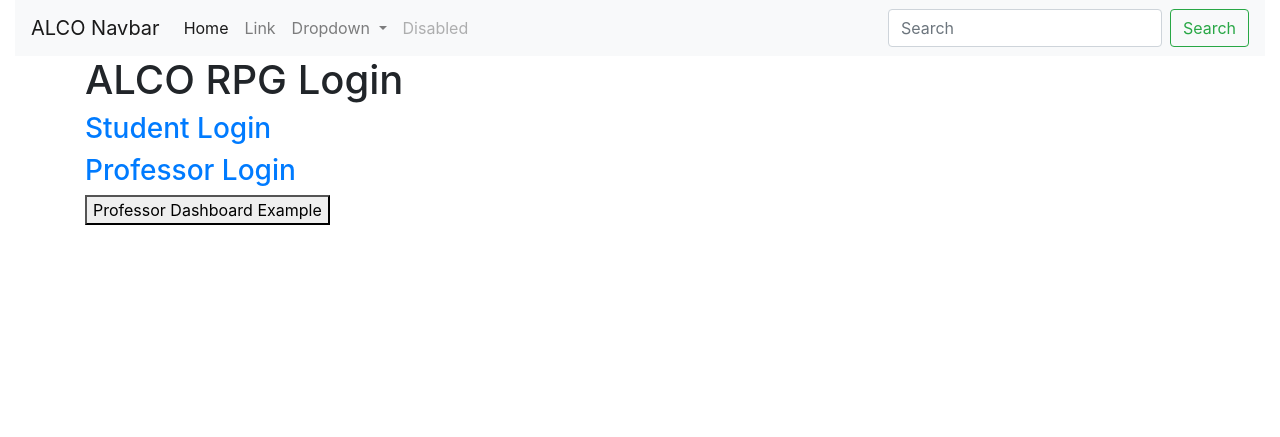
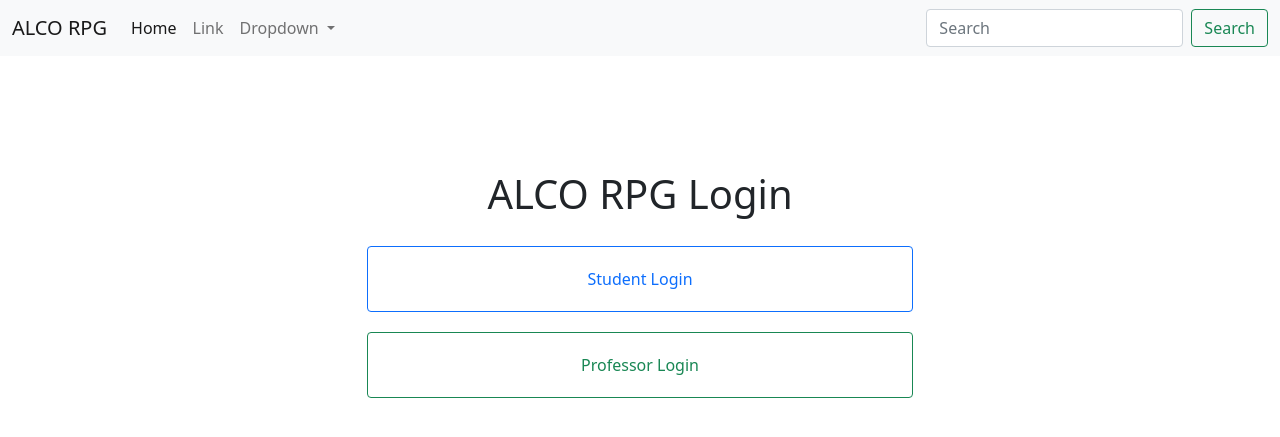
Before and after one commit to brendanyoon/ALCO, a Django app: page / in a window 1280 px wide. Shown: the top 437 px of the page. Run offline with Django 4.2, Linux system fonts and the light colour scheme.

Commit message:
Created dropdowns for student and professor logins, created username and password inputs for student and professor, connected the submit button under the Professor login to Professor Dashboard

```diff
--- a/app/static/app/styles.css
+++ b/app/static/app/styles.css
@@ -35,3 +35,14 @@
   cursor: pointer;
   width: 100%;
 }
+
+#loginPage {
+  text-align: center;
+  padding-top: 10%;
+}
+
+#loginPage .btn {
+  padding-top: 20px;
+  padding-bottom: 20px;
+  margin-top: 20px;
+}
--- a/app/templates/app/base.html
+++ b/app/templates/app/base.html
@@ -8,71 +8,65 @@
     <meta name="viewport" content="width=device-width, initial-scale=1, shrink-to-fit=no">
 
     <!-- Bootstrap CSS -->
-    <link rel="stylesheet" href="https://cdn.jsdelivr.net/npm/bootstrap@4.1.3/dist/css/bootstrap.min.css"
-        integrity="sha384-MCw98/SFnGE8fJT3GXwEOngsV7Zt27NXFoaoApmYm81iuXoPkFOJwJ8ERdknLPMO" crossorigin="anonymous">
+    <link href="https://cdn.jsdelivr.net/npm/bootstrap@5.1.3/dist/css/bootstrap.min.css" rel="stylesheet"
+        integrity="sha384-1BmE4kWBq78iYhFldvKuhfTAU6auU8tT94WrHftjDbrCEXSU1oBoqyl2QvZ6jIW3" crossorigin="anonymous">
 
     <!-- Add additional CSS in static file -->
     {% load static %}
     <link rel="stylesheet" href="{% static 'css/styles.css' %}">
     <link rel="stylesheet" type="text/css" href="{% static 'app/styles.css' %}">
+
 </head>
 
 <body>
-    <div class="container-fluid">
-        <nav class="navbar navbar-expand-lg navbar-light bg-light">
-            <a class="navbar-brand" href="#">ALCO Navbar</a>
-            <button class="navbar-toggler" type="button" data-toggle="collapse" data-target="#navbarSupportedContent"
-                aria-controls="navbarSupportedContent" aria-expanded="false" aria-label="Toggle navigation">
+    <nav class="navbar navbar-expand-lg navbar-light bg-light">
+        <div class="container-fluid">
+            <a class="navbar-brand" href="#">ALCO RPG</a>
+            <button class="navbar-toggler" type="button" data-bs-toggle="collapse"
+                data-bs-target="#navbarSupportedContent" aria-controls="navbarSupportedContent" aria-expanded="false"
+                aria-label="Toggle navigation">
                 <span class="navbar-toggler-icon"></span>
             </button>
-
             <div class="collapse navbar-collapse" id="navbarSupportedContent">
-                <ul class="navbar-nav mr-auto">
-                    <li class="nav-item active">
-                        <a class="nav-link" href="#">Home<span class="sr-only">(current)</span></a>
+                <ul class="navbar-nav me-auto mb-2 mb-lg-0">
+                    <li class="nav-item">
+                        <a class="nav-link active" aria-current="page" href="#">Home</a>
                     </li>
                     <li class="nav-item">
                         <a class="nav-link" href="#">Link</a>
                     </li>
                     <li class="nav-item dropdown">
                         <a class="nav-link dropdown-toggle" href="#" id="navbarDropdown" role="button"
-                            data-toggle="dropdown" aria-haspopup="true" aria-expanded="false">
+                            data-bs-toggle="dropdown" aria-expanded="false">
                             Dropdown
                         </a>
-                        <div class="dropdown-menu" aria-labelledby="navbarDropdown">
-                            <a class="dropdown-item" href="#">Action</a>
-                            <a class="dropdown-item" href="#">Another action</a>
-                            <div class="dropdown-divider"></div>
-                            <a class="dropdown-item" href="#">Something else here</a>
-                        </div>
-                    </li>
-                    <li class="nav-item">
-                        <a class="nav-link disabled" href="#">Disabled</a>
+                        <ul class="dropdown-menu" aria-labelledby="navbarDropdown">
+                            <li><a class="dropdown-item" href="#">Action</a></li>
+                            <li><a class="dropdown-item" href="#">Another action</a></li>
+                            <li>
+                                <hr class="dropdown-divider">
+                            </li>
+                            <li><a class="dropdown-item" href="#">Something else here</a></li>
+                        </ul>
                     </li>
                 </ul>
-                <form class="form-inline my-2 my-lg-0">
-                    <input class="form-control mr-sm-2" type="search" placeholder="Search" aria-label="Search">
-                    <button class="btn btn-outline-success my-2 my-sm-0" type="submit">Search</button>
+                <form class="d-flex">
+                    <input class="form-control me-2" type="search" placeholder="Search" aria-label="Search">
+                    <button class="btn btn-outline-success" type="submit">Search</button>
                 </form>
             </div>
-        </nav>
-        <div class="container">
-            {% block content %}
-            {% endblock %}
         </div>
+    </nav>
+    <div class="container-fluid">
+        {% block content %}
+        {% endblock %}
     </div>
+
     <!-- Optional JavaScript -->
-    <!-- jQuery first, then Popper.js, then Bootstrap JS -->
-    <script src="https://code.jquery.com/jquery-3.3.1.slim.min.js"
-        integrity="sha384-q8i/X+965DzO0rT7abK41JStQIAqVgRVzpbzo5smXKp4YfRvH+8abtTE1Pi6jizo"
-        crossorigin="anonymous"></script>
-    <script src="https://cdn.jsdelivr.net/npm/popper.js@1.14.3/dist/umd/popper.min.js"
-        integrity="sha384-ZMP7rVo3mIykV+2+9J3UJ46jBk0WLaUAdn689aCwoqbBJiSnjAK/l8WvCWPIPm49"
-        crossorigin="anonymous"></script>
-    <script src="https://cdn.jsdelivr.net/npm/bootstrap@4.1.3/dist/js/bootstrap.min.js"
-        integrity="sha384-ChfqqxuZUCnJSK3+MXmPNIyE6ZbWh2IMqE241rYiqJxyMiZ6OW/JmZQ5stwEULTy"
+    <script src="https://cdn.jsdelivr.net/npm/bootstrap@5.1.3/dist/js/bootstrap.bundle.min.js"
+        integrity="sha384-ka7Sk0Gln4gmtz2MlQnikT1wXgYsOg+OMhuP+IlRH9sENBO0LRn5q+8nbTov4+1p"
         crossorigin="anonymous"></script>
 </body>
-</body>
+
 
 </html>
--- a/app/templates/app/home.html
+++ b/app/templates/app/home.html
@@ -1,7 +1,74 @@
 {% extends "app/base.html" %}
 {% block content %}
-    <h1>ALCO RPG Login</h1>
-    <h3><a href="">Student Login</a></h3>
-    <h3><a href="">Professor Login</a></h3>
-    <button onclick="location.href = './prof-dashboard'">Professor Dashboard Example</button>
+<div class="container">
+    <div class="row">
+        <div class="col">
+        </div>
+        <div class="col-6" id="loginPage">
+            <h1>ALCO RPG Login</h1>
+            <div class="d-grid gap-2">
+                <a class="btn btn-outline-primary" data-bs-toggle="collapse" href="#collapseStudentLogin" role="button"
+                    aria-expanded="false" aria-controls="collapseExample">
+                    Student Login
+                </a>
+            </div>
+            <div class="collapse" id="collapseStudentLogin">
+                <div class="card card-body">
+                    <form>
+                        <div class="row mb-3">
+                            <label for="colFormLabel" class="col-sm-2 col-form-label">Username</label>
+                            <div class="col-sm-10">
+                                <input type="student-username" class="form-control" id="student_username"
+                                    placeholder="KingJules">
+                            </div>
+                        </div>
+                        <div class="row mb-3">
+                            <label for="colFormLabel" class="col-sm-2 col-form-label">Password</label>
+                            <div class="col-sm-10">
+                                <input type="student-password" class="form-control" id="student_password"
+                                    placeholder="secretPassword">
+                            </div>
+                        </div>
+                        <div class="d-grid gap-2 d-md-flex justify-content-md-end">
+                            <button class="btn btn-primary" type="button">Submit</button>
+                        </div>
+                    </form>
+                </div>
+            </div>
+            <div class="d-grid" gap-2>
+                <a class="btn btn-outline-success" data-bs-toggle="collapse" href="#collapseProfessorLogin"
+                    role="button" aria-expanded="false" aria-controls="collapseExample">
+                    Professor Login
+                </a>
+            </div>
+            <div class="collapse" id="collapseProfessorLogin">
+                <div class="card card-body">
+                    <form>
+                        <div class="row mb-3">
+                            <label for="colFormLabel" class="col-sm-2 col-form-label">Username</label>
+                            <div class="col-sm-10">
+                                <input type="student-username" class="form-control" id="prof_username"
+                                    placeholder="ProfIvanOverlord">
+                            </div>
+                        </div>
+                        <div class="row mb-3">
+                            <label for="colFormLabel" class="col-sm-2 col-form-label">Password</label>
+                            <div class="col-sm-10">
+                                <input type="student-password" class="form-control" id="prof_password"
+                                    placeholder="CS313izFun">
+                            </div>
+                        </div>
+                        <div class="d-grid gap-2 d-md-flex justify-content-md-end">
+                            <button onclick="location.href = './prof-dashboard'" class="btn btn-primary"
+                                type="button">Submit</button>
+                        </div>
+                    </form>
+                </div>
+            </div>
+        </div>
+        <div class="col">
+        </div>
+    </div>
+</div>
+
 {% endblock content %}
--- a/app/views.py
+++ b/app/views.py
@@ -1,3 +1,9 @@
+#imports from Django rest_framework
+#import requests
+#import time
+#from rest_framework import status
+#from rest_framework import Response
+
 from django.shortcuts import render
 from django.http import HttpResponse
 
```
Also changed, not shown: ALCO/settings.py (+9 -1 lines), app/service.py (added, +18 -0 lines), app/tests.py (+9 -1 lines).
